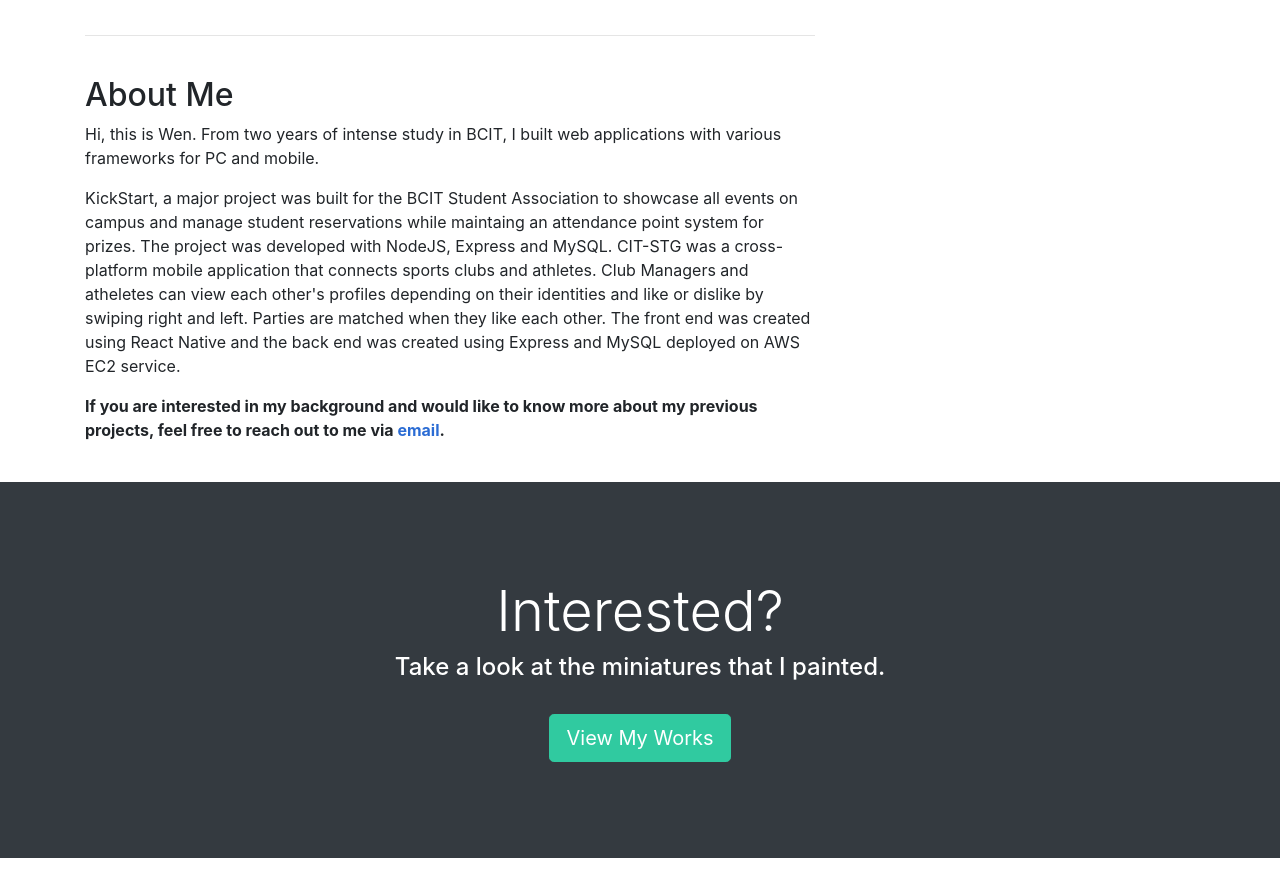
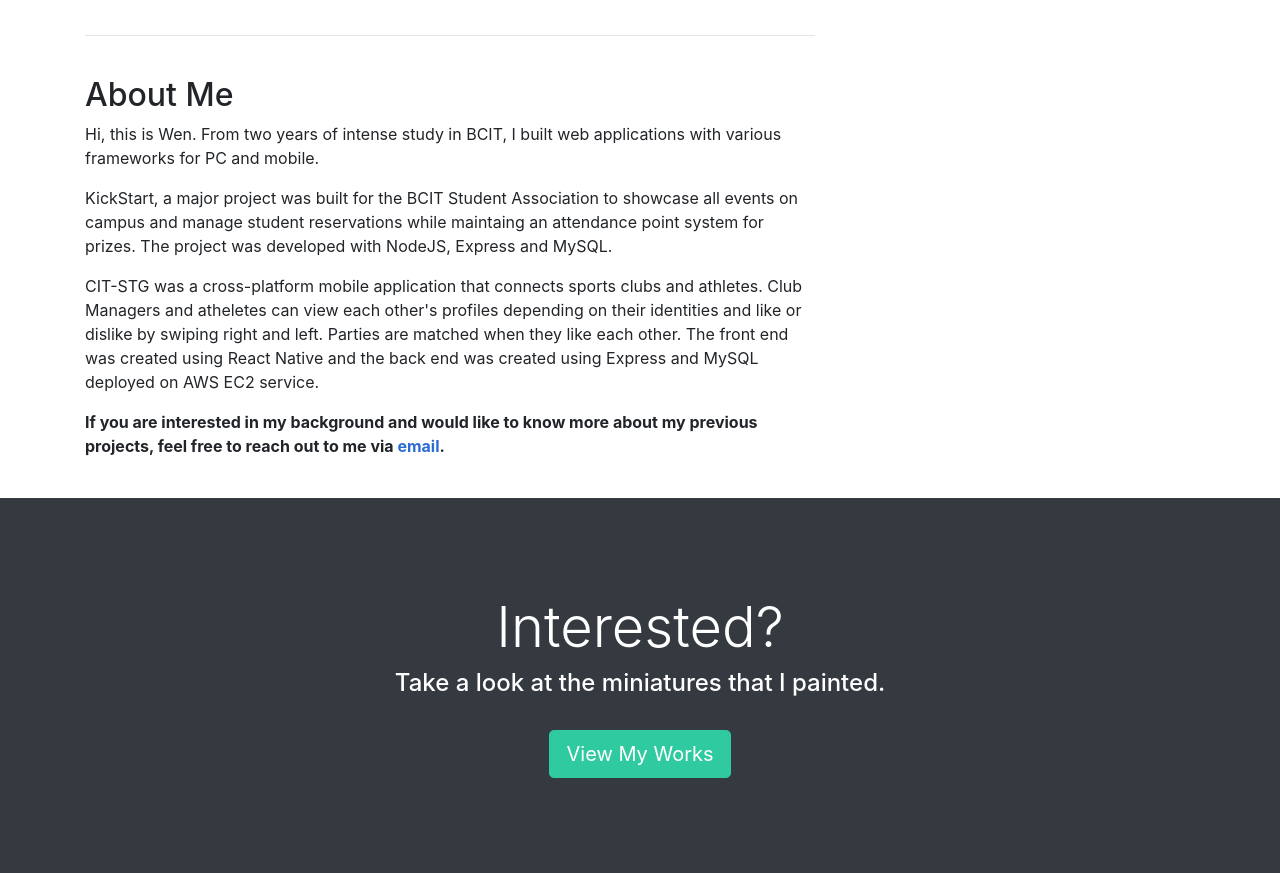
Before and after one commit to SmokeyWen/dj_exp, a Django app: page /about in a window 1280 px wide. Shown: the part 1027-1900 px from the top of the page. Run offline with Django 3.2, Linux system fonts and the light colour scheme; data that the repository does not hold is empty; some libraries are stand-ins or nearby versions.

Commit message:
text edit

```diff
--- a/templates/pages/about.html
+++ b/templates/pages/about.html
@@ -52,7 +52,8 @@
           <br>
           <h2>About Me</h2>
           <p>Hi, this is Wen. From two years of intense study in BCIT, I built web applications with various frameworks for PC and mobile. </p>
-          <p>KickStart, a major project was built for the BCIT Student Association to showcase all events on campus and manage student reservations while maintaing an attendance point system for prizes. The project was developed with NodeJS, Express and MySQL. CIT-STG was a cross-platform mobile application that connects sports clubs and athletes. Club Managers and atheletes can view each other's profiles depending on their identities and like or dislike by swiping right and left. Parties are matched when they like each other. The front end was created using React Native and the back end was created using Express and MySQL deployed on AWS EC2 service. </p>
+          <p>KickStart, a major project was built for the BCIT Student Association to showcase all events on campus and manage student reservations while maintaing an attendance point system for prizes. The project was developed with NodeJS, Express and MySQL. </p>
+          <p>CIT-STG was a cross-platform mobile application that connects sports clubs and athletes. Club Managers and atheletes can view each other's profiles depending on their identities and like or dislike by swiping right and left. Parties are matched when they like each other. The front end was created using React Native and the back end was created using Express and MySQL deployed on AWS EC2 service. </p>
           <p><strong>If you are interested in my background and would like to know more about my previous projects, feel free to reach out to me via <a href = "mailto: 835033838wen@gmail.com" style="background-color: white; color: #2b6cd4;">email</a>.</strong></p>
         </div>
 
@@ -74,6 +75,9 @@
                 <hr>
                 <h6 class="text-secondary">Dennis Ivy</h6>
                 <p class="card-text">and his Django Crash Course tutorials on YouTube.</p>
+                <hr>
+                <h6 class="text-secondary">Dylan Shi</h6>
+                <p class="card-text">for your proof-reading and all of your feedback on this website.</p>
                 <hr>
                 <h6 class="text-secondary">Lei Zhu</h6>
                 <p class="card-text">and your ideas with an online portfolio.  </p>
```
